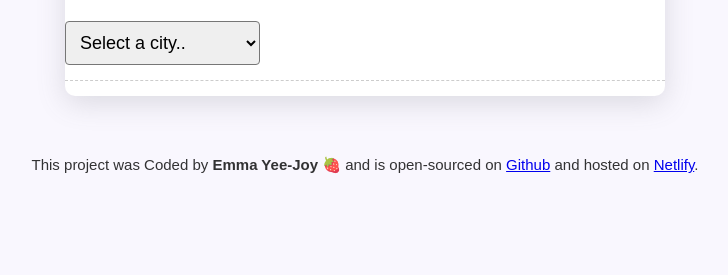
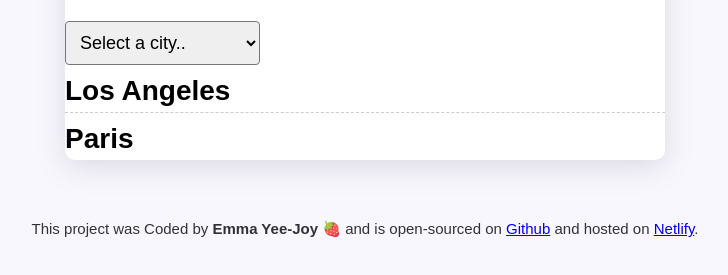
Before and after one commit to eyeej/world-clock, a plain HTML site: page index.html in a window 1280 px wide. Shown: the part 105-380 px from the top of the page, without its empty margins (275-1003 px from the left). Drawn offline with nearby package versions, Linux system fonts and the light colour scheme; a script that the page names is missing.

Commit message:
html and css improvements

```diff
--- a/index.html
+++ b/index.html
@@ -24,7 +24,7 @@
 <div id="cities">
     <div class="city" id="los-angeles">
         <div>
-        <h2></h2>
+        <h2>Los Angeles</h2>
         <div class="date"></div>
         </div>
         <div class="time"></div>
@@ -32,7 +32,7 @@
 
     <div class="city" id="paris">
         <div>
-        <h2></h2>
+        <h2>Paris</h2>
         <div class="date"></div>
         </div>
         <div class="time"></div>
--- a/src/index.css
+++ b/src/index.css
@@ -12,6 +12,14 @@ h1 {
 h2 {
     margin: 0 0 5px;
     font-size: 28px;
+}
+
+select {
+    display: block;
+    width: 100;
+    font-size: 18px;
+    border-radius: 4px;
+    padding: 10px;
 }
 
 .container {
@@ -51,14 +59,7 @@ h2 {
     line-height: 48px;
 }
 
-select {
-    display: block;
-    width: 100;
-    font-size: 18px;
-    border-radius: 4px;
-    padding: 10px;
 
-}
 
 footer {
     text-align: center;
```
